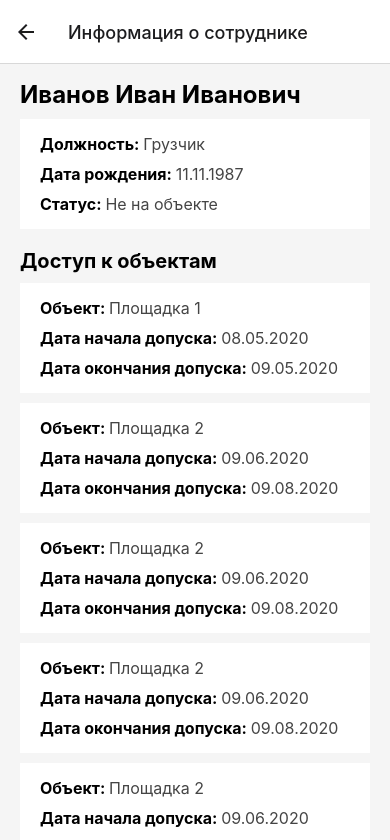
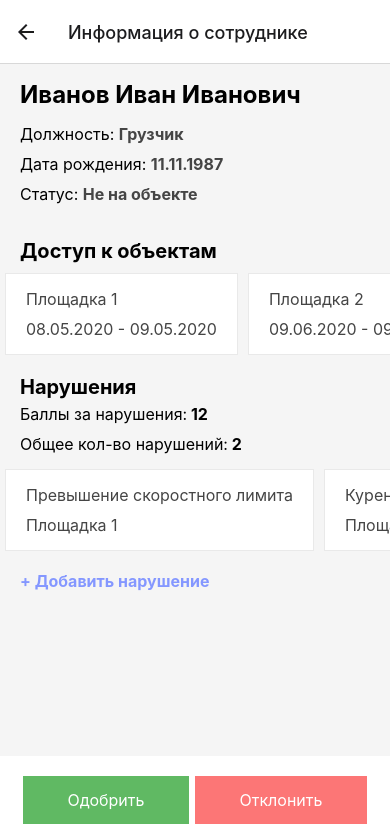
Before and after one commit to MakzaR/acs_mobile, a React Native app: screen /Worker in a window 390 px wide. Shown: the top 840 px of the page. Built offline with nearby package versions, Linux system fonts and the light colour scheme.

Commit message:
Изменил скролл нарушений и объектов на горизонтальный

```diff
--- a/components/Access.js
+++ b/components/Access.js
@@ -4,29 +4,27 @@ import {StyleSheet, Text, View} from 'react-native';
 export default function Access({item}) {
     return (
         <View style={styles.infoBlock}>
-            <Text style={styles.text}>Объект: <Text style={styles.infoText}>{item.objectOfWork}</Text></Text>
-            <Text style={styles.text}>Дата начала допуска: <Text style={styles.infoText}>{item.timeFrom}</Text></Text>
-            <Text style={styles.text}>Дата окончания допуска: <Text style={styles.infoText}>{item.timeTo}</Text></Text>
+            <Text style={styles.infoText}>{item.objectOfWork}</Text>
+            <Text style={styles.infoText}>{item.timeFrom} - {item.timeTo}</Text>
         </View>
     );
 }
 
 const styles = StyleSheet.create({
-    text: {
-        fontSize: 16,
-        fontWeight: "bold",
-        marginTop: 5,
-        marginBottom: 5
-    },
     infoText: {
         fontSize: 16,
         color: "#454545",
         fontWeight: "normal",
+        marginTop: 5,
+        marginBottom: 5
     },
     infoBlock: {
+        borderWidth: 1,
+        borderColor: "#E9E9E9",
         backgroundColor: "white",
         paddingVertical: 10,
-        paddingLeft: 20,
+        paddingHorizontal: 20,
         marginTop: 10,
+        marginHorizontal: 5
     },
 });
--- a/components/Penalty.js
+++ b/components/Penalty.js
@@ -4,28 +4,27 @@ import {StyleSheet, Text, View} from 'react-native';
 export default function Penalty({item}) {
     return (
         <View style={styles.infoBlock}>
-            <Text style={styles.text}>Нарушение: <Text style={styles.infoText}>{item.penaltyType}</Text></Text>
-            <Text style={styles.text}>Место нарушения: <Text style={styles.infoText}>{item.objectOfWork}</Text></Text>
+            <Text style={styles.infoText}>{item.penaltyType}</Text>
+            <Text style={styles.infoText}>{item.objectOfWork}</Text>
         </View>
     );
 }
 
 const styles = StyleSheet.create({
-    text: {
-        fontSize: 16,
-        fontWeight: "bold",
-        marginTop: 5,
-        marginBottom: 5
-    },
     infoText: {
         fontSize: 16,
         color: "#454545",
         fontWeight: "normal",
+        marginTop: 5,
+        marginBottom: 5
     },
     infoBlock: {
+        borderWidth: 1,
+        borderColor: "#E9E9E9",
         backgroundColor: "white",
         paddingVertical: 10,
-        paddingLeft: 20,
+        paddingHorizontal: 20,
         marginTop: 10,
+        marginHorizontal: 5
     },
 });
--- a/package.json
+++ b/package.json
@@ -20,6 +20,7 @@
     "react": "17.0.1",
     "react-dom": "17.0.1",
     "react-native": "0.64.3",
+    "react-native-extended-stylesheet": "^0.12.0",
     "react-native-gesture-handler": "~2.1.0",
     "react-native-safe-area-context": "3.3.2",
     "react-native-screens": "~3.10.1",
--- a/screens/Worker.js
+++ b/screens/Worker.js
@@ -57,7 +57,7 @@ export default function Worker({navigation}) {
 
                 <View>
                     <Text style={styles.heading}>Доступ к объектам</Text>
-                    <FlatList data={accesses} renderItem={({item}) => (<Access item={item}/>)}/>
+                    <FlatList horizontal data={accesses} renderItem={({item}) => (<Access item={item}/>)}/>
                 </View>
 
                 <Modal visible={penaltyModalOpen} animationType='slide'>
@@ -75,11 +75,13 @@ export default function Worker({navigation}) {
 
                 <View>
                     <Text style={styles.heading}>Нарушения</Text>
-                    <Text style={styles.penaltyInfo}>Баллы за нарушения: <Text
-                        style={styles.penaltyNumber}>12</Text></Text>
-                    <Text style={styles.penaltyInfo}>Общее кол-во нарушений: <Text
-                        style={styles.penaltyNumber}>{penalties.length}</Text></Text>
-                    <FlatList data={penalties} renderItem={({item}) => (<Penalty item={item}/>)}/>
+                    <Text style={styles.penaltyInfo}>Баллы за нарушения:
+                        <Text style={styles.penaltyNumber}> 12</Text>
+                    </Text>
+                    <Text style={styles.penaltyInfo}>Общее кол-во нарушений:
+                        <Text style={styles.penaltyNumber}> {penalties.length}</Text>
+                    </Text>
+                    <FlatList horizontal data={penalties} renderItem={({item}) => (<Penalty item={item}/>)}/>
                     <Pressable onPress={() => setPenaltyModalOpen(true)}>
                         <Text style={styles.buttonPenaltyText}>+ Добавить нарушение</Text>
                     </Pressable>
@@ -124,38 +126,41 @@ const styles = StyleSheet.create({
     },
     scrollView: {
         backgroundColor: '#F5F5F5',
-        padding: 20,
+        // padding: 20,
         paddingTop: 0
     },
     workerName: {
         fontSize: 24,
         fontWeight: "bold",
+        paddingLeft: 20,
         marginTop: 16
     },
     heading: {
         fontSize: 20,
         fontWeight: "bold",
+        paddingLeft: 20,
         marginTop: 20
     },
     text: {
         fontSize: 16,
-        fontWeight: "bold",
+        // fontWeight: "bold",
         marginTop: 5,
         marginBottom: 5
     },
     infoText: {
         fontSize: 16,
         color: "#454545",
-        fontWeight: "normal",
+        fontWeight: "bold",
     },
     infoBlock: {
-        backgroundColor: "white",
-        paddingVertical: 10,
+        // backgroundColor: "white",
+        paddingBottom: 10,
         paddingLeft: 20,
         marginTop: 10,
     },
     penaltyInfo: {
-        fontSize: 14,
+        fontSize: 16,
+        paddingLeft: 20,
         marginVertical: 5
     },
     penaltyNumber: {
@@ -170,6 +175,7 @@ const styles = StyleSheet.create({
         paddingBottom: 20
     },
     buttonPenaltyText: {
+        paddingLeft: 20,
         paddingVertical: 20,
         fontSize: 16,
         fontWeight: "bold",
```
Also changed, not shown: 1 other file (tests, documents, lock files or other folders).
